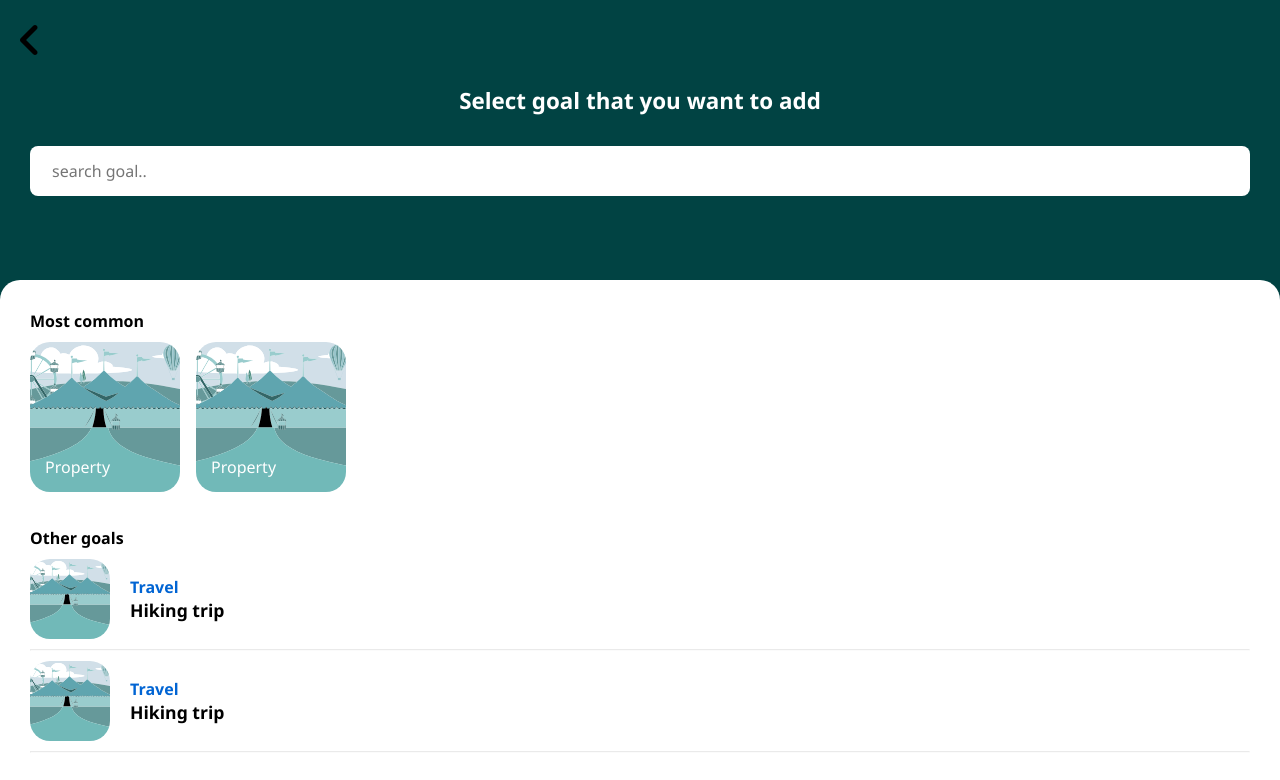
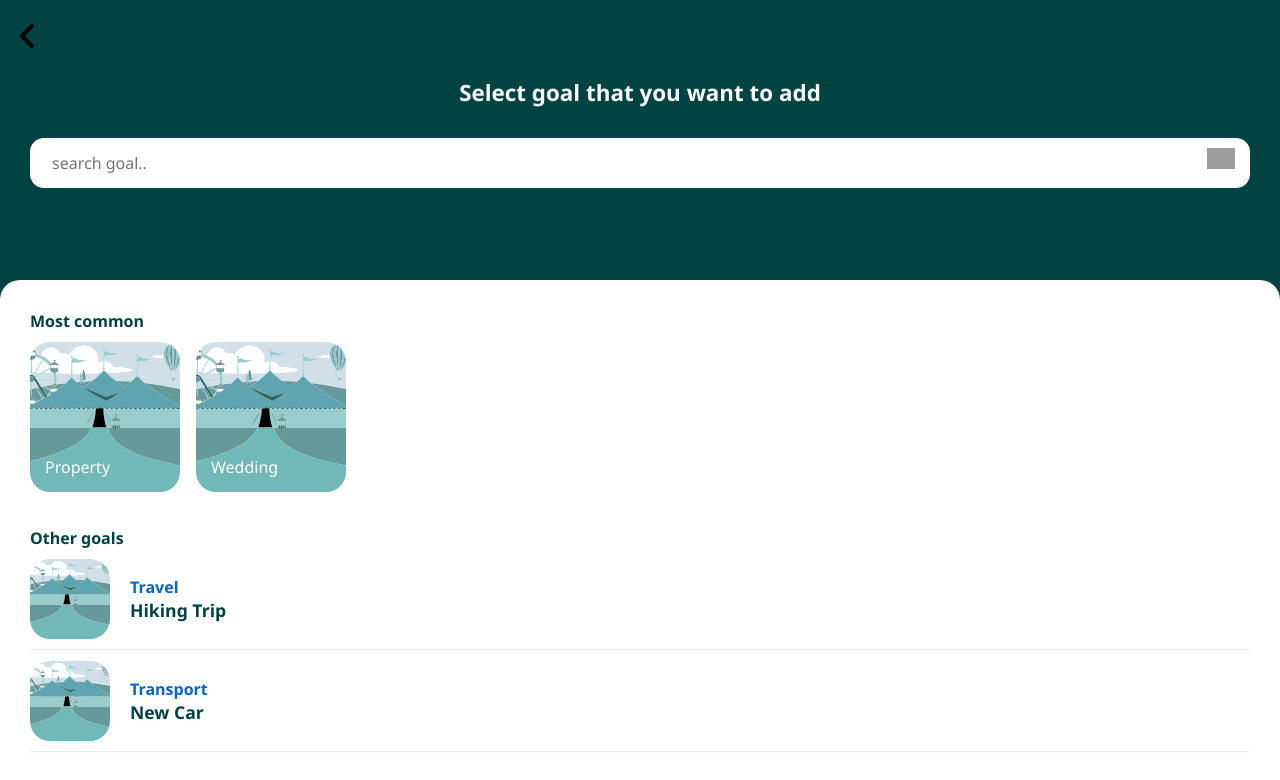
Before and after one commit to Abhijeet-Anand-01/Life-goals, an Angular app: page /goals in a window 1280 px wide. Shown: the top 780 px of the page. Built offline with nearby package versions, Linux system fonts and the light colour scheme; grey boxes are pictures that could not be loaded.

Commit message:
Goals dynamically added

```diff
--- a/src/app/app.service.ts
+++ b/src/app/app.service.ts
@@ -40,6 +40,6 @@ export class AppService {
   }
 
   getAllGoalTypes() {
-    return [{ title: "Property", img: "./path" }];
+    return [{ title: "Property", goalTitle: "", img: "./path" }];
   }
 }
--- a/src/app/goal-details/goal-details.component.css
+++ b/src/app/goal-details/goal-details.component.css
@@ -58,9 +58,18 @@
   }
 
   .goal-details .save-btn {
+    position: relative;
+    cursor: pointer;
     width: 70px;
     height: 70px;
     background-color: #f9f9d2;
     border-radius: 50%;
     margin: auto;
   }
+
+  .goal-details .save-btn img {
+    position: absolute;
+    left: 50%;
+    top: 50%;
+    transform: translate(-50%, -50%);
+  }
--- a/src/app/goal-details/goal-details.component.html
+++ b/src/app/goal-details/goal-details.component.html
@@ -15,5 +15,7 @@
             <p class="estimation">*Estimation is $5,000-$20,000.</p>
         </div>
     </div>
-    <div class="save-btn" routerLink="/dashboard"></div>
+    <div class="save-btn" routerLink="/dashboard">
+        <img src="assets/svg-icons/correct-icon.svg" alt="Save">
+    </div>
 </div>
--- a/src/app/goal/goal.component.css
+++ b/src/app/goal/goal.component.css
@@ -7,43 +7,58 @@
 
 .container .top-section .back-arrow {
   margin: 20px;
-  width: 20px;
+  width: 16px;
 }
 
 .container .top-section {
   height: calc(100vh - 65%);
 }
 
-.container .search-goal {
+.container .top-section .search-goal {
   display: flex;
   justify-content: center;
   flex-direction: column;
   padding: 0 30px 40px;
 }
 
-h1 {
+.container .top-section .search-goal h1 {
   font-size: 1.4em;
   text-align: center;
   margin: 0 40px;
   margin-bottom: 30px;
 }
 
-.container .search-input {
+.container .top-section .search-goal .search-bar {
+  position: relative;
+}
+
+.container .top-section .search-goal .search-bar .search-input {
   width: 100%;
   height: 50px;
-  border-radius: 8px;
+  border-radius: 14px;
   outline: none;
   border: none;
   font-size: 1em;
 }
 
-.container .search-input::-webkit-input-placeholder {
+.container
+  .top-section
+  .search-goal
+  .search-bar
+  .search-input::-webkit-input-placeholder {
   padding-left: 20px;
+}
+
+.container .top-section .search-goal .search-bar .search-icon {
+  position: absolute;
+  width: 28px;
+  right: 15px;
+  top: 10px;
 }
 
 .container .goals-container {
   background-color: #ffffff;
-  color: black;
+  color: #014343;
   border-top-left-radius: 20px;
   border-top-right-radius: 20px;
   padding: 30px;
@@ -79,7 +94,12 @@ h1 {
   border-radius: inherit;
 }
 
-.container .goals-container .common-goals .common-goal-container .common-goal p {
+.container
+  .goals-container
+  .common-goals
+  .common-goal-container
+  .common-goal
+  p {
   position: absolute;
   bottom: 14px;
   left: 15px;
--- a/src/app/goal/goal.component.html
+++ b/src/app/goal/goal.component.html
@@ -3,47 +3,40 @@
         <img src="assets/svg-icons/back-icon.svg" class="back-arrow" routerLink="/dashboard">
         <div class="search-goal">
             <h1>Select goal that you want to add</h1>
-            <input type="text" class="search-input" placeholder="search goal..">
+            <div class="search-bar">
+                <input type="text" class="search-input" placeholder="search goal..">
+                <img src="assets/svg-icons/search-icon.svg" class="search-icon">
+            </div>
         </div>
     </div>
     <div class="goals-container">
         <div class="common-goals">
             <h2>Most common</h2>
             <div class="common-goal-container">
-                <div class="common-goal">
+                <div class="common-goal" *ngFor="let commonGoal of commonGoals">
                     <img src="assets/svg-icons/house.svg" alt="">
-                    <p>Property</p>
+                    <p>{{ commonGoal.title }}</p>
                 </div>
 
                 <!-- duplicate -->
-                <div class="common-goal">
+                <!-- <div class="common-goal">
                     <img src="assets/svg-icons/house.svg" alt="">
                     <p>Property</p>
-                </div>
+                </div> -->
                 <!-- end -->
             </div>
         </div>
         <div class="other-goals">
             <h2>Other goals</h2>
-            <div class="other-goal-container">
+            <div class="other-goal-container" *ngFor="let otherGoal of otherGoals">
                 <div class="other-goal">
                     <img src="assets/svg-icons/house.svg" alt="">
                     <div class="other-goal-details">
-                        <h3>Travel</h3>
-                        <p>Hiking trip</p>
+                        <h3>{{ otherGoal.title }}</h3>
+                        <p>{{ otherGoal.goalTitle }}</p>
                     </div>
                 </div>
                 <hr>
-                <!-- duplicate -->
-                <div class="other-goal">
-                    <img src="assets/svg-icons/house.svg" alt="">
-                    <div class="other-goal-details">
-                        <h3>Travel</h3>
-                        <p>Hiking trip</p>
-                    </div>
-                </div>
-                <hr>
-                <!-- end -->
             </div>
         </div>
     </div>
--- a/src/app/goal/goal.component.ts
+++ b/src/app/goal/goal.component.ts
@@ -6,7 +6,14 @@ import { Component, OnInit } from '@angular/core';
   styleUrls: ['./goal.component.css']
 })
 export class GoalComponent implements OnInit {
-
+commonGoals = [
+  { title: "Property", goalTitle: "New House", img: "./path" },
+  { title: "Wedding", goalTitle: "Wedding Day", img: "./path" },
+];
+otherGoals = [
+  { title: "Travel", goalTitle: "Hiking Trip", img: "./path" },
+  { title: "Transport", goalTitle: "New Car", img: "./path" },
+];
   constructor() { }
 
   ngOnInit(): void {
```
Lines whose indentation alone changed are shown as unchanged.
